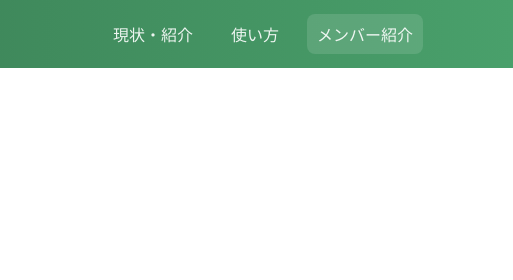
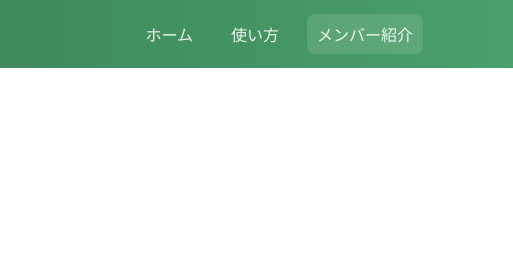
Before and after one commit to NaotoTbt/aogakupay, a plain HTML site: page members.html in a window 1280 px wide. Shown: the top 280 px of the page, 767-1280 px from the left. Drawn offline with Linux system fonts and the light colour scheme.

```diff
--- a/members.html
+++ b/members.html
@@ -14,7 +14,7 @@
         <span class="logo-text">青学ペイ</span>
       </a>
       <nav class="global-nav" aria-label="メインナビゲーション">
-        <a href="index.html" class="nav-item">現状・紹介</a>
+        <a href="index.html" class="nav-item">ホーム</a>
         <a href="usage.html" class="nav-item">使い方</a>
         <a href="members.html" class="nav-item active">メンバー紹介</a>
       </nav>
```
